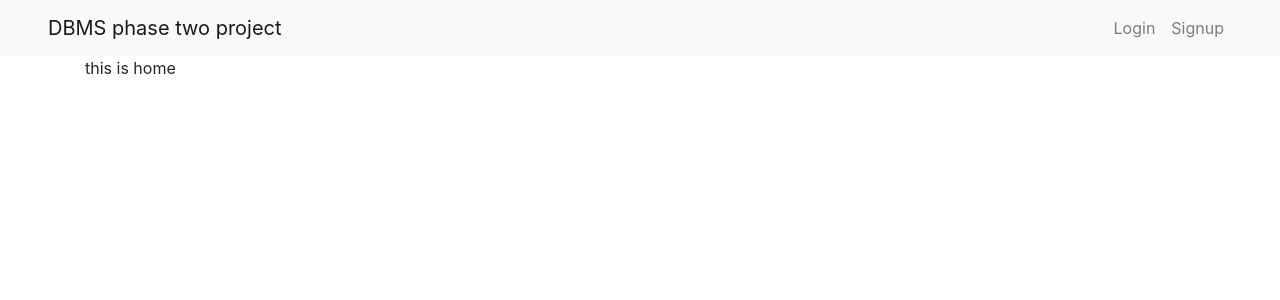
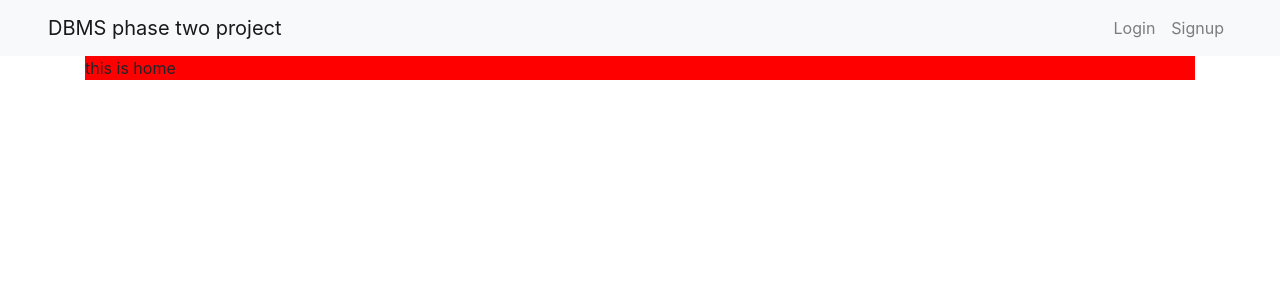
Before and after one commit to sairajchouhan/dbms-project-two, a React (Create React App) app: page / in a window 1280 px wide. Shown: the top 300 px of the page. Built offline with nearby package versions, Linux system fonts and the light colour scheme; no server answers.

Commit message:
add red for testing

```diff
--- a/src/pages/Home.jsx
+++ b/src/pages/Home.jsx
@@ -8,7 +8,7 @@ const Home = () => {
   useEffect(() => {
     if (currentUser) history.push('/dashboard');
   }, [currentUser, history]);
-  return <div>this is home</div>;
+  return <div style={{background: 'red'}}>this is home</div>;
 };
 
 export default Home;
```
